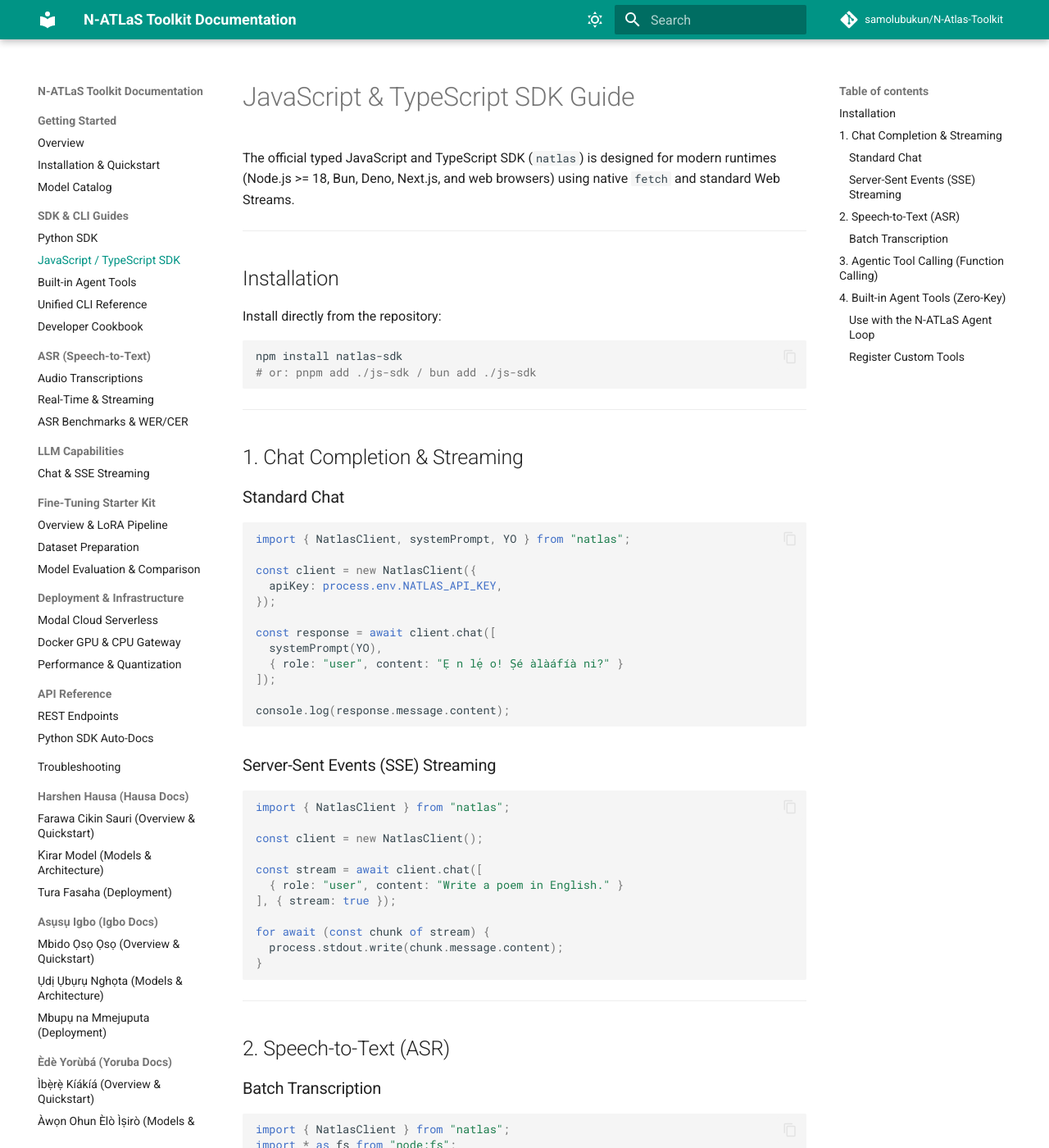
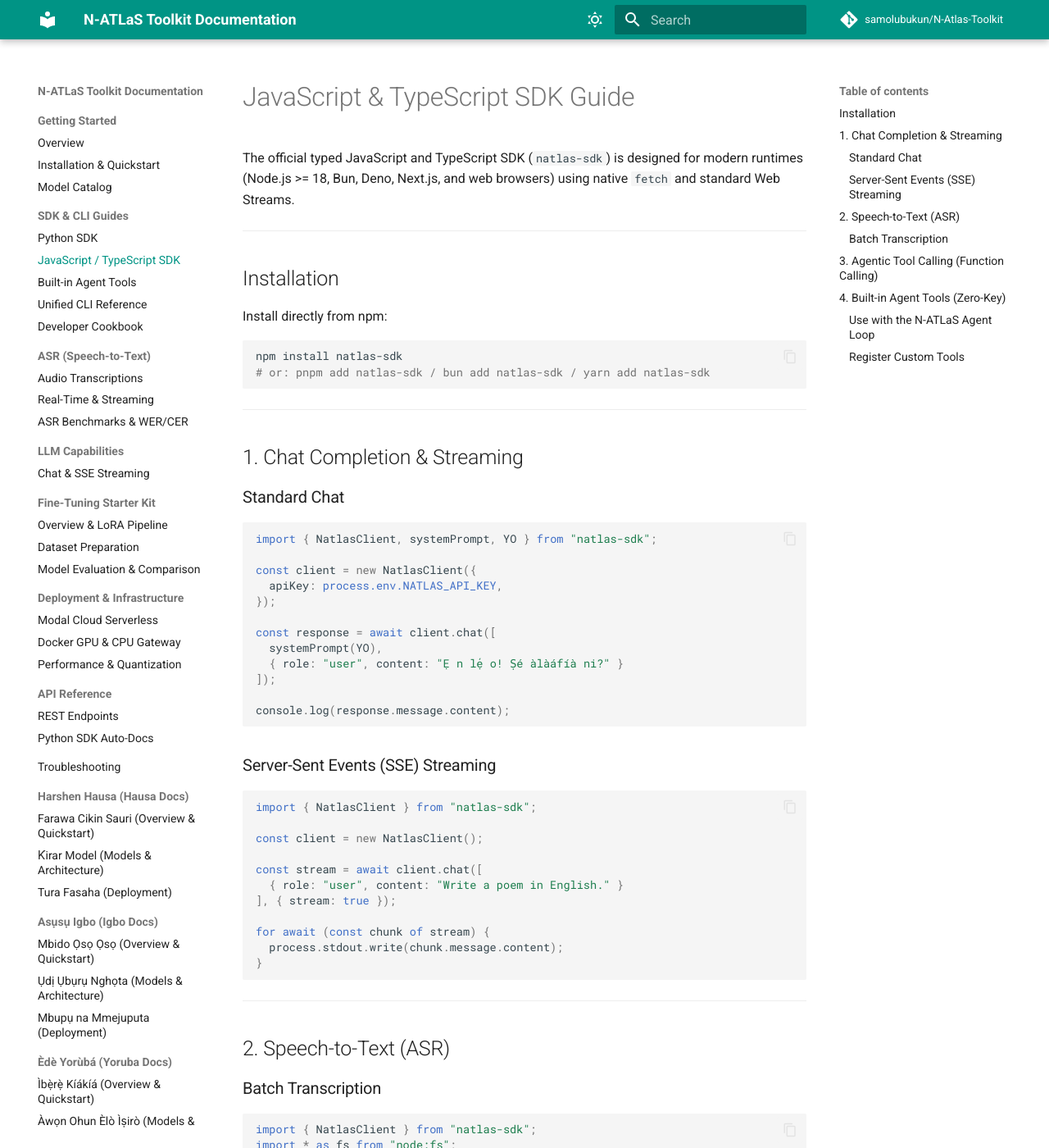
Before and after one commit to samolubukun/N-Atlas-Toolkit, an MkDocs documentation site: the page built from docs/sdk/javascript.md, in a window 1280 px wide and 1400 px high. Shown: the whole window at 82% size. Built offline with MkDocs 1.6.1 and Material for MkDocs 9.7.7, drawn with Linux system fonts in a browser that asks for light colours; comment, search, counter and statistics services are not loaded; some of the changed text lies outside the part shown.

````diff
--- a/docs/sdk/javascript.md
+++ b/docs/sdk/javascript.md
@@ -1,16 +1,16 @@
 # JavaScript & TypeScript SDK Guide
 
-The official typed JavaScript and TypeScript SDK (`natlas`) is designed for modern runtimes (Node.js >= 18, Bun, Deno, Next.js, and web browsers) using native `fetch` and standard Web Streams.
+The official typed JavaScript and TypeScript SDK (`natlas-sdk`) is designed for modern runtimes (Node.js >= 18, Bun, Deno, Next.js, and web browsers) using native `fetch` and standard Web Streams.
 
 ---
 
 ## Installation
 
-Install directly from the repository:
+Install directly from npm:
 
 ```bash
 npm install natlas-sdk
-# or: pnpm add ./js-sdk / bun add ./js-sdk
+# or: pnpm add natlas-sdk / bun add natlas-sdk / yarn add natlas-sdk
 ```
 
 ---
@@ -19,7 +19,7 @@ npm install natlas-sdk
 
 ### Standard Chat
 ```typescript
-import { NatlasClient, systemPrompt, YO } from "natlas";
+import { NatlasClient, systemPrompt, YO } from "natlas-sdk";
 
 const client = new NatlasClient({
   apiKey: process.env.NATLAS_API_KEY,
@@ -35,7 +35,7 @@ console.log(response.message.content);
 
 ### Server-Sent Events (SSE) Streaming
 ```typescript
-import { NatlasClient } from "natlas";
+import { NatlasClient } from "natlas-sdk";
 
 const client = new NatlasClient();
 
@@ -54,7 +54,7 @@ for await (const chunk of stream) {
 
 ### Batch Transcription
 ```typescript
-import { NatlasClient } from "natlas";
+import { NatlasClient } from "natlas-sdk";
 import * as fs from "node:fs";
 
 const client = new NatlasClient();
@@ -76,7 +76,7 @@ console.log("Word timestamps:", result.words);
 N-ATLaS 8B supports OpenAI-compatible tool calling for building autonomous agents:
 
 ```typescript
-import { NatlasClient } from "natlas";
+import { NatlasClient } from "natlas-sdk";
 
 const client = new NatlasClient();
 
@@ -116,13 +116,13 @@ if (response.message.tool_calls) {
 All 7 tools are available immediately after `npm install natlas-sdk` — no external API keys needed:
 
 ```typescript
-import { tools } from "natlas";
+import { tools } from "natlas-sdk";
 // or tree-shakeable subpath import:
 import {
   nigeriaGazetteer, mathEval, webSearch, weatherLookup,
   fxRates, wikipediaLookup, fetchWebpage,
   getOpenAITools, executeTool, registerTool,
-} from "natlas/tools";
+} from "natlas-sdk/tools";
 
 // Offline (no network required)
 nigeriaGazetteer("Lagos");           // 36 states, FCT, 774 LGAs
@@ -139,8 +139,8 @@ await fetchWebpage("https://example.com"); // clean text extractor
 ### Use with the N-ATLaS Agent Loop
 
 ```typescript
-import { NatlasClient } from "natlas";
-import { getOpenAITools, executeTool } from "natlas/tools";
+import { NatlasClient } from "natlas-sdk";
+import { getOpenAITools, executeTool } from "natlas-sdk/tools";
 
 const client = new NatlasClient();
 
````
Also changed, not shown: README.md (+88 -17 lines), docs/cli.md (+4 -4 lines), docs/getting-started/install.md (+8 -4 lines), docs/llm/chat.md (+1 -1 lines), docs/sdk/tools.md (+5 -5 lines), playground/src/components/LandingPage.jsx (+27 -0 lines), 1 other file.
